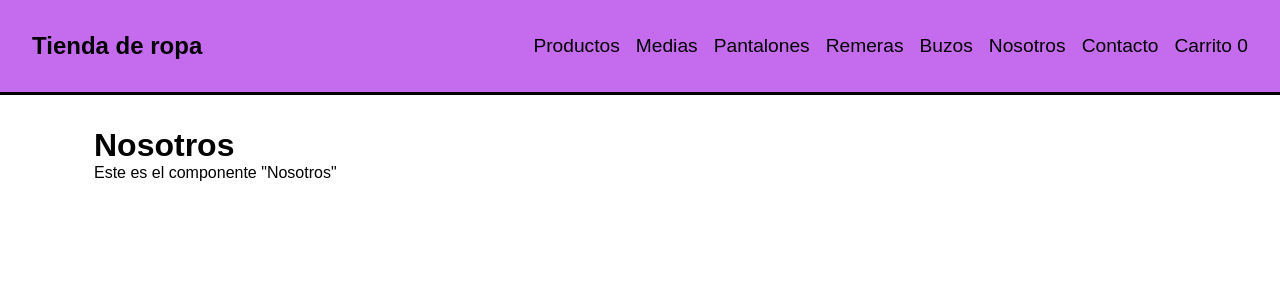
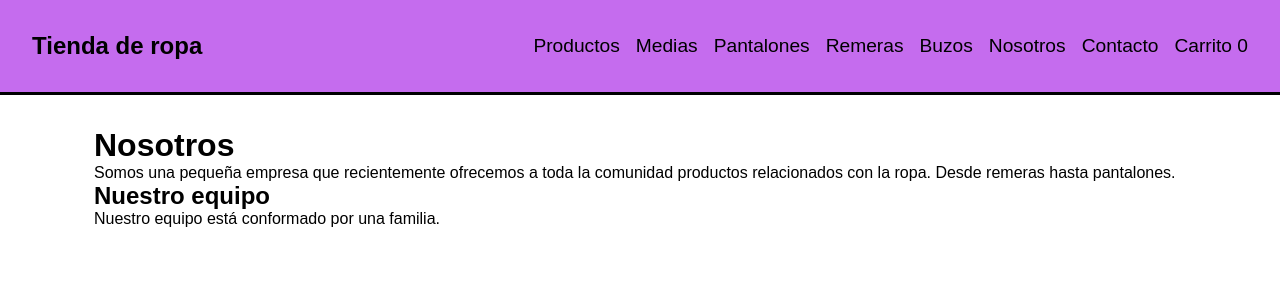
Before and after one commit to CristianEstMaida/tienda-de-ropa-react, a React (Create React App) app: page /nosotros in a window 1280 px wide. Shown: the top 300 px of the page. Built offline with nearby package versions, Linux system fonts and the light colour scheme.

Commit message:
Update Nosotros.jsx

```diff
--- a/src/components/Nosotros.jsx
+++ b/src/components/Nosotros.jsx
@@ -19,7 +19,9 @@ const Nosotros = () => {
   return (
     <div className="container">
         <h1 className="main-title">Nosotros</h1>
-        <p>Este es el componente "Nosotros"</p>
+        <p>Somos una pequeña empresa que recientemente ofrecemos a toda la comunidad productos relacionados con la ropa. Desde remeras hasta pantalones.</p>
+        <h2>Nuestro equipo</h2>
+        <p>Nuestro equipo está conformado por una familia.</p>
     </div>
   )
 }
```
